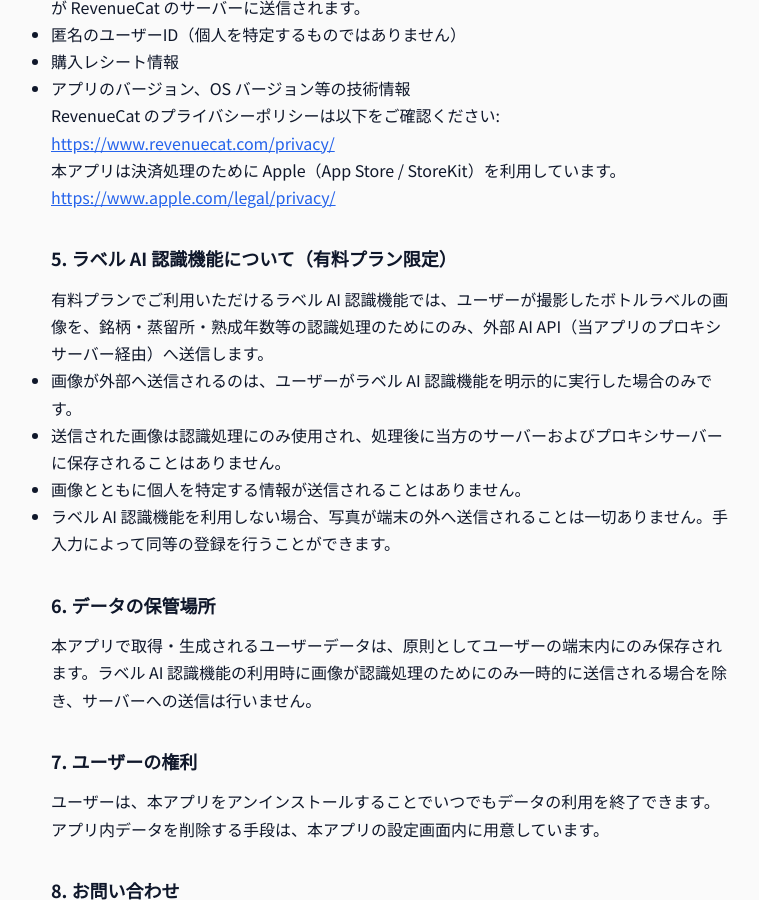
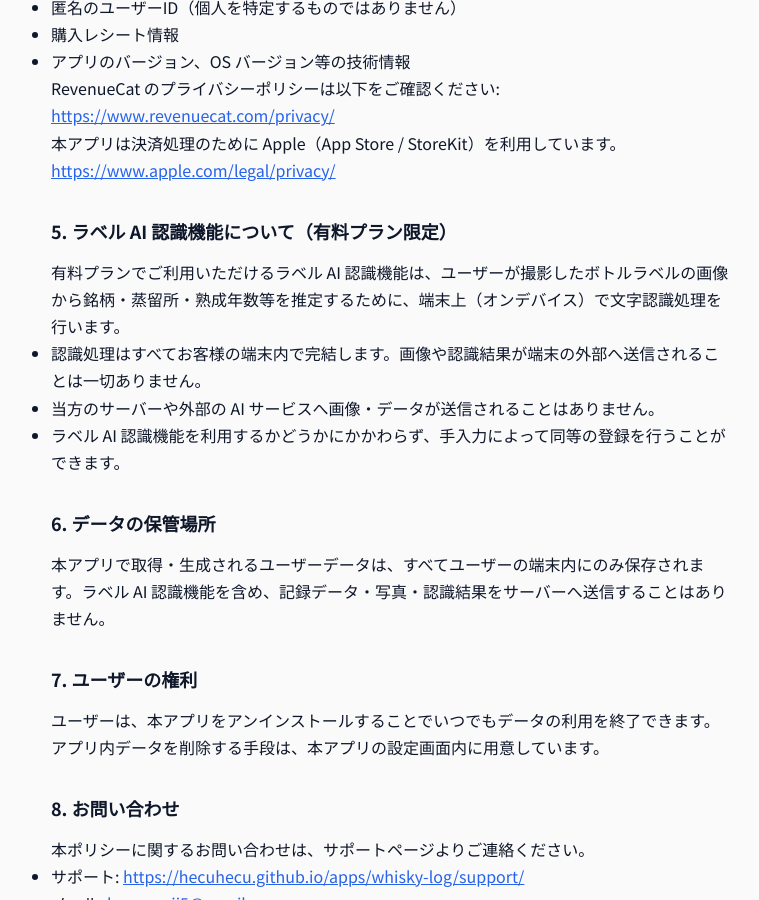
Before and after one commit to hecuhecu/hecuhecu.github.io, a Jekyll site: the page built from apps/whisky-log/privacy.md, in a window 1280 px wide and 900 px high, scrolled down 1154 px. Shown: the whole window, without its empty margins (249-1008 px from the left). Built offline with Jekyll 4.4.1, drawn with Linux system fonts in a browser that asks for light colours; some of the changed text lies outside the part shown.

Commit message:
whisky-log: ラベルAI認識のオンデバイス化に伴い法務ページを改訂
外部AI API(プロキシサーバー経由)への画像送信をオンデバイスOCR処理に
変更したため、privacy.md 第5条を全面書き換え、第1条・カメラ条・第6条の
外部送信例外の参照を完全ローカル完結の文体に修正。terms.md 第4条・第7条の
外部AIサービス依存の文言も端末上の文字認識に修正(精度非保証は維持)。

Co-Authored-By: Claude Fable 5 <noreply@anthropic.com>

```diff
--- a/apps/whisky-log/privacy.md
+++ b/apps/whisky-log/privacy.md
@@ -15,11 +15,11 @@ hecuhecu（以下「当方」）は、モバイルアプリケーション「ウ
 
 本アプリは、原則として個人を特定する情報を収集しません。
 
-本アプリで登録したボトルのデータ（銘柄・蒸留所・カスクタイプ・熟成年数・状態・購入価格・購入日・購入店等）、テイスティングノートの記録、コレクション資産の集計データは、すべてお客様の端末内（ローカルデータベース）にのみ保存されます。これらのデータを当方のサーバーや外部へ送信・保存することは一切ありません（「5. ラベル AI 認識機能について」に定める場合を除く）。
+本アプリで登録したボトルのデータ（銘柄・蒸留所・カスクタイプ・熟成年数・状態・購入価格・購入日・購入店等）、テイスティングノートの記録、コレクション資産の集計データは、すべてお客様の端末内（ローカルデータベース）にのみ保存されます。これらのデータを当方のサーバーや外部へ送信・保存することは一切ありません。
 
 ### カメラ・フォトライブラリの利用について
 
-本アプリは、ボトルの写真を記録に添付するためにカメラおよびフォトライブラリへのアクセス許可を求めます。撮影・選択された写真は記録の表示のために端末内にのみ保存され、外部へ送信されることはありません（ユーザーがラベル AI 認識機能を明示的に利用した場合を除く。詳細は「5. ラベル AI 認識機能について」をご確認ください）。
+本アプリは、ボトルの写真を記録に添付するためにカメラおよびフォトライブラリへのアクセス許可を求めます。撮影・選択された写真は記録の表示のために端末内にのみ保存され、外部へ送信されることはありません。ラベル AI 認識機能を利用した場合も、画像の処理はすべて端末上で完結します（詳細は「5. ラベル AI 認識機能について」をご確認ください）。
 
 ## 2. 情報の利用目的
 
@@ -52,16 +52,15 @@ RevenueCat のプライバシーポリシーは以下をご確認ください:
 
 ## 5. ラベル AI 認識機能について（有料プラン限定）
 
-有料プランでご利用いただけるラベル AI 認識機能では、ユーザーが撮影したボトルラベルの画像を、銘柄・蒸留所・熟成年数等の認識処理のためにのみ、外部 AI API（当アプリのプロキシサーバー経由）へ送信します。
+有料プランでご利用いただけるラベル AI 認識機能は、ユーザーが撮影したボトルラベルの画像から銘柄・蒸留所・熟成年数等を推定するために、端末上（オンデバイス）で文字認識処理を行います。
 
-- 画像が外部へ送信されるのは、ユーザーがラベル AI 認識機能を明示的に実行した場合のみです。
-- 送信された画像は認識処理にのみ使用され、処理後に当方のサーバーおよびプロキシサーバーに保存されることはありません。
-- 画像とともに個人を特定する情報が送信されることはありません。
-- ラベル AI 認識機能を利用しない場合、写真が端末の外へ送信されることは一切ありません。手入力によって同等の登録を行うことができます。
+- 認識処理はすべてお客様の端末内で完結します。画像や認識結果が端末の外部へ送信されることは一切ありません。
+- 当方のサーバーや外部の AI サービスへ画像・データが送信されることはありません。
+- ラベル AI 認識機能を利用するかどうかにかかわらず、手入力によって同等の登録を行うことができます。
 
 ## 6. データの保管場所
 
-本アプリで取得・生成されるユーザーデータは、原則としてユーザーの端末内にのみ保存されます。ラベル AI 認識機能の利用時に画像が認識処理のためにのみ一時的に送信される場合を除き、サーバーへの送信は行いません。
+本アプリで取得・生成されるユーザーデータは、すべてユーザーの端末内にのみ保存されます。ラベル AI 認識機能を含め、記録データ・写真・認識結果をサーバーへ送信することはありません。
 
 ## 7. ユーザーの権利
 
```
Also changed, not shown: apps/whisky-log/terms.md (+2 -2 lines).
